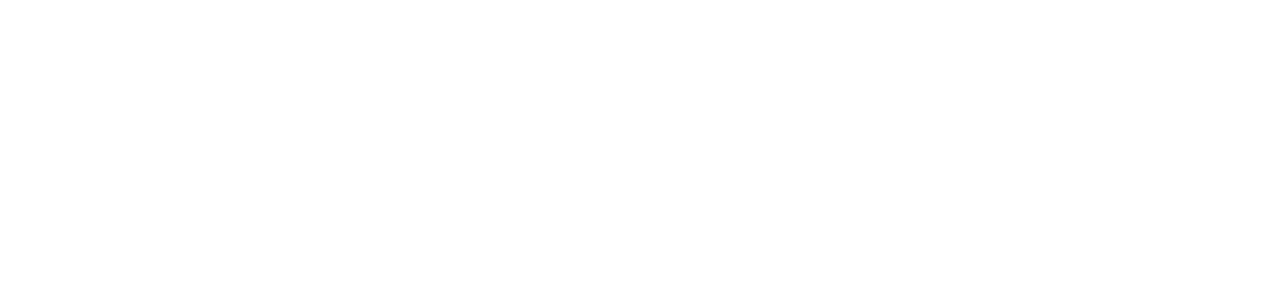
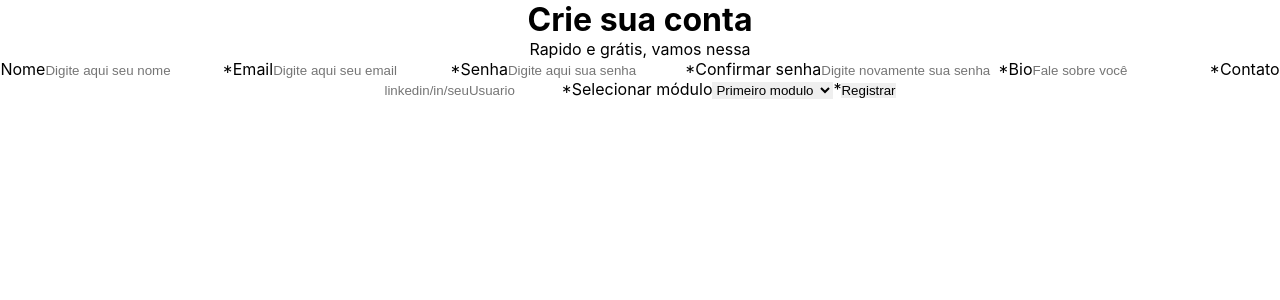
Before and after one commit to VictrCruz312/KenzieHub, a React (Create React App) app: page /register in a window 1280 px wide. Shown: the top 300 px of the page. Built offline with nearby package versions, Linux system fonts and the light colour scheme.

Commit message:
feat: criando tela de Registro

```diff
--- a/src/index.js
+++ b/src/index.js
@@ -10,9 +10,8 @@
 root.render(
   <React.StrictMode>
     <BrowserRouter>
-      <Global>
-        <App />
-      </Global>
+      <Global />
+      <App />
     </BrowserRouter>
   </React.StrictMode>
 );
--- a/src/pages/Register/index.jsx
+++ b/src/pages/Register/index.jsx
@@ -1,9 +1,109 @@
 import React from "react";
+import { useForm } from "react-hook-form";
+import * as yup from "yup";
+import { yupResolver } from "@hookform/resolvers/yup";
 
 import { ContainerRegister } from "./style";
 
 const Register = () => {
-  return <ContainerRegister>Register</ContainerRegister>;
+  const formSchema = yup.object().shape({
+    name: yup.string().required("Nome é obrigatório"),
+    email: yup.string().required("Email é obrigatório"),
+    password: yup.string().required("Senha é obrigatório"),
+    confirmPassword: yup.string().required("Você deve repetir a senha"),
+    bio: yup.string().required("Bio é obrigatório"),
+    contact: yup.string().required("Contato é obrigatório"),
+    course_module: yup.string().required("Modulo é obrigatório"),
+  });
+
+  const {
+    register,
+    handleSubmit,
+    formState: { errors },
+  } = useForm({
+    resolver: yupResolver(formSchema),
+  });
+
+  const onSubmitFunction = (data) => {
+    console.log(data);
+  };
+
+  return (
+    <ContainerRegister>
+      <div>
+        <h1>Crie sua conta</h1>
+        <p>Rapido e grátis, vamos nessa</p>
+      </div>
+      <form onSubmit={handleSubmit(onSubmitFunction)}>
+        <label htmlFor="name">Nome</label>
+        <input
+          type="text"
+          placeholder="Digite aqui seu nome"
+          id="name"
+          {...register("name")}
+        />
+        <span>*{errors.name?.message}</span>
+
+        <label htmlFor="email">Email</label>
+        <input
+          type="text"
+          placeholder="Digite aqui seu email"
+          id="email"
+          {...register("email")}
+        />
+        <span>*{errors.email?.message}</span>
+
+        <label htmlFor="password">Senha</label>
+        <input
+          type="text"
+          placeholder="Digite aqui sua senha"
+          id="password"
+          {...register("password")}
+        />
+        <span>*{errors.password?.message}</span>
+
+        <label htmlFor="confirmPassword">Confirmar senha</label>
+        <input
+          type="text"
+          placeholder="Digite novamente sua senha"
+          id="confirmPassword"
+          {...register("confirmPassword")}
+        />
+        <span>*{errors.confirmPassword?.message}</span>
+
+        <label htmlFor="bio">Bio</label>
+        <input
+          type="text"
+          placeholder="Fale sobre você"
+          id="bio"
+          {...register("bio")}
+        />
+        <span>*{errors.bio?.message}</span>
+
+        <label htmlFor="contact">Contato</label>
+        <input
+          type="text"
+          placeholder="linkedin/in/seuUsuario"
+          id="contact"
+          {...register("contact")}
+        />
+        <span>*{errors.contact?.message}</span>
+
+        <label htmlFor="course_module">Selecionar módulo</label>
+        <select id="course_module" {...register("course_module")}>
+          <option value="Primeiro modulo">Primeiro modulo</option>
+          <option value="Segundo modulo">Segundo modulo</option>
+          <option value="Terceiro modulo">Terceiro modulo</option>
+          <option value="Quarto modulo">Quarto modulo</option>
+          <option value="Quinto modulo">Quinto modulo</option>
+          <option value="Sexto modulo">Sexto modulo</option>
+        </select>
+        <span>*{errors.course_module?.message}</span>
+
+        <button type="submit">Registrar</button>
+      </form>
+    </ContainerRegister>
+  );
 };
 
 export default Register;
```
